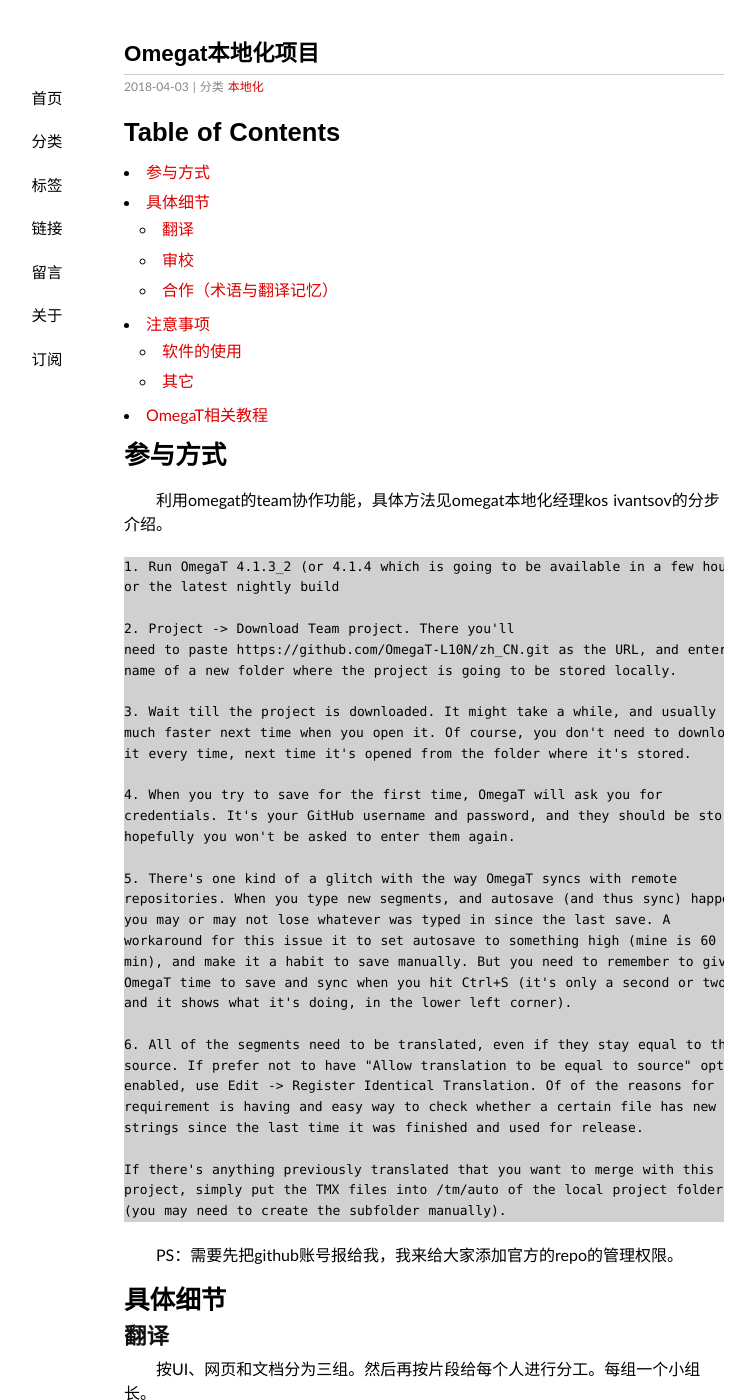
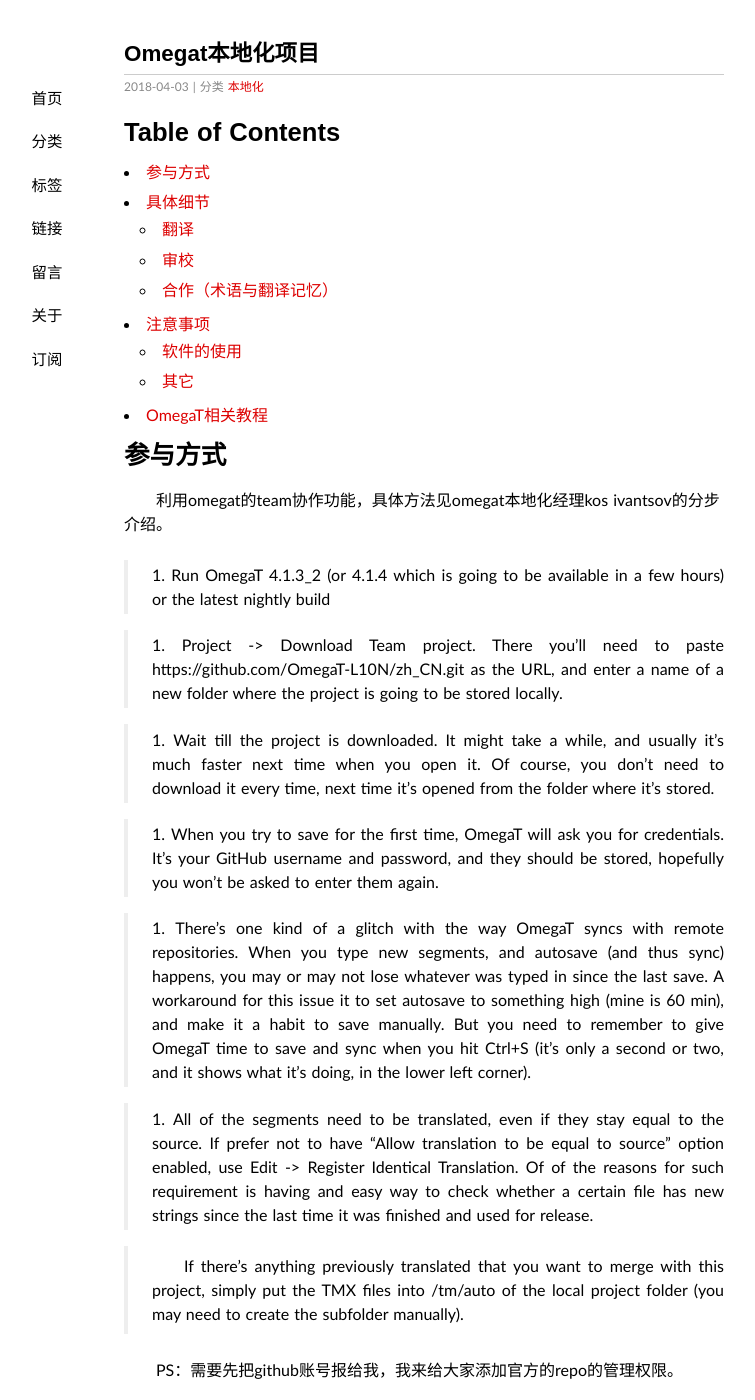
Before and after one commit to PKUCATers/pkucaters.github.io, a Jekyll site: the page built from _posts/2018-04-03-omegat.md, in a window 1280 px wide and 1400 px high. Shown: the whole window, without its empty margins (216-971 px from the left). Built offline with Jekyll 4.4.1, drawn with Linux system fonts in a browser that asks for light colours; some web fonts are replaced.

Commit message:
blockquote

```diff
--- a/_posts/2018-04-03-omegat.md
+++ b/_posts/2018-04-03-omegat.md
@@ -24,38 +24,38 @@
 
 利用omegat的team协作功能，具体方法见omegat本地化经理kos ivantsov的分步介绍。
 
-    1. Run OmegaT 4.1.3_2 (or 4.1.4 which is going to be available in a few hours)
-    or the latest nightly build
+>1. Run OmegaT 4.1.3_2 (or 4.1.4 which is going to be available in a few hours)
+>or the latest nightly build
 
-    2. Project -> Download Team project. There you'll
-    need to paste https://github.com/OmegaT-L10N/zh_CN.git as the URL, and enter a
-    name of a new folder where the project is going to be stored locally.
+>2. Project -> Download Team project. There you'll
+>need to paste https://github.com/OmegaT-L10N/zh_CN.git as the URL, and enter a
+>name of a new folder where the project is going to be stored locally.
 
-    3. Wait till the project is downloaded. It might take a while, and usually it's
-    much faster next time when you open it. Of course, you don't need to download
-    it every time, next time it's opened from the folder where it's stored.
+>3. Wait till the project is downloaded. It might take a while, and usually it's
+>much faster next time when you open it. Of course, you don't need to download
+>it every time, next time it's opened from the folder where it's stored.
 
-    4. When you try to save for the first time, OmegaT will ask you for
-    credentials. It's your GitHub username and password, and they should be stored,
-    hopefully you won't be asked to enter them again.
+>4. When you try to save for the first time, OmegaT will ask you for
+>credentials. It's your GitHub username and password, and they should be stored,
+>hopefully you won't be asked to enter them again.
 
-    5. There's one kind of a glitch with the way OmegaT syncs with remote
-    repositories. When you type new segments, and autosave (and thus sync) happens,
-    you may or may not lose whatever was typed in since the last save. A
-    workaround for this issue it to set autosave to something high (mine is 60
-    min), and make it a habit to save manually. But you need to remember to give
-    OmegaT time to save and sync when you hit Ctrl+S (it's only a second or two,
-    and it shows what it's doing, in the lower left corner).
+>5. There's one kind of a glitch with the way OmegaT syncs with remote
+>repositories. When you type new segments, and autosave (and thus sync) happens,
+>you may or may not lose whatever was typed in since the last save. A
+>workaround for this issue it to set autosave to something high (mine is 60
+>min), and make it a habit to save manually. But you need to remember to give
+>OmegaT time to save and sync when you hit Ctrl+S (it's only a second or two,
+>and it shows what it's doing, in the lower left corner).
 
-    6. All of the segments need to be translated, even if they stay equal to the
-    source. If prefer not to have "Allow translation to be equal to source" option
-    enabled, use Edit -> Register Identical Translation. Of of the reasons for such
-    requirement is having and easy way to check whether a certain file has new
-    strings since the last time it was finished and used for release.
+>6. All of the segments need to be translated, even if they stay equal to the
+>source. If prefer not to have "Allow translation to be equal to source" option
+>enabled, use Edit -> Register Identical Translation. Of of the reasons for such
+>requirement is having and easy way to check whether a certain file has new
+>strings since the last time it was finished and used for release.
 
-    If there's anything previously translated that you want to merge with this
-    project, simply put the TMX files into /tm/auto of the local project folder
-    (you may need to create the subfolder manually).
+>If there's anything previously translated that you want to merge with this
+>project, simply put the TMX files into /tm/auto of the local project folder
+>(you may need to create the subfolder manually).
 
 PS：需要先把github账号报给我，我来给大家添加官方的repo的管理权限。
 
```
